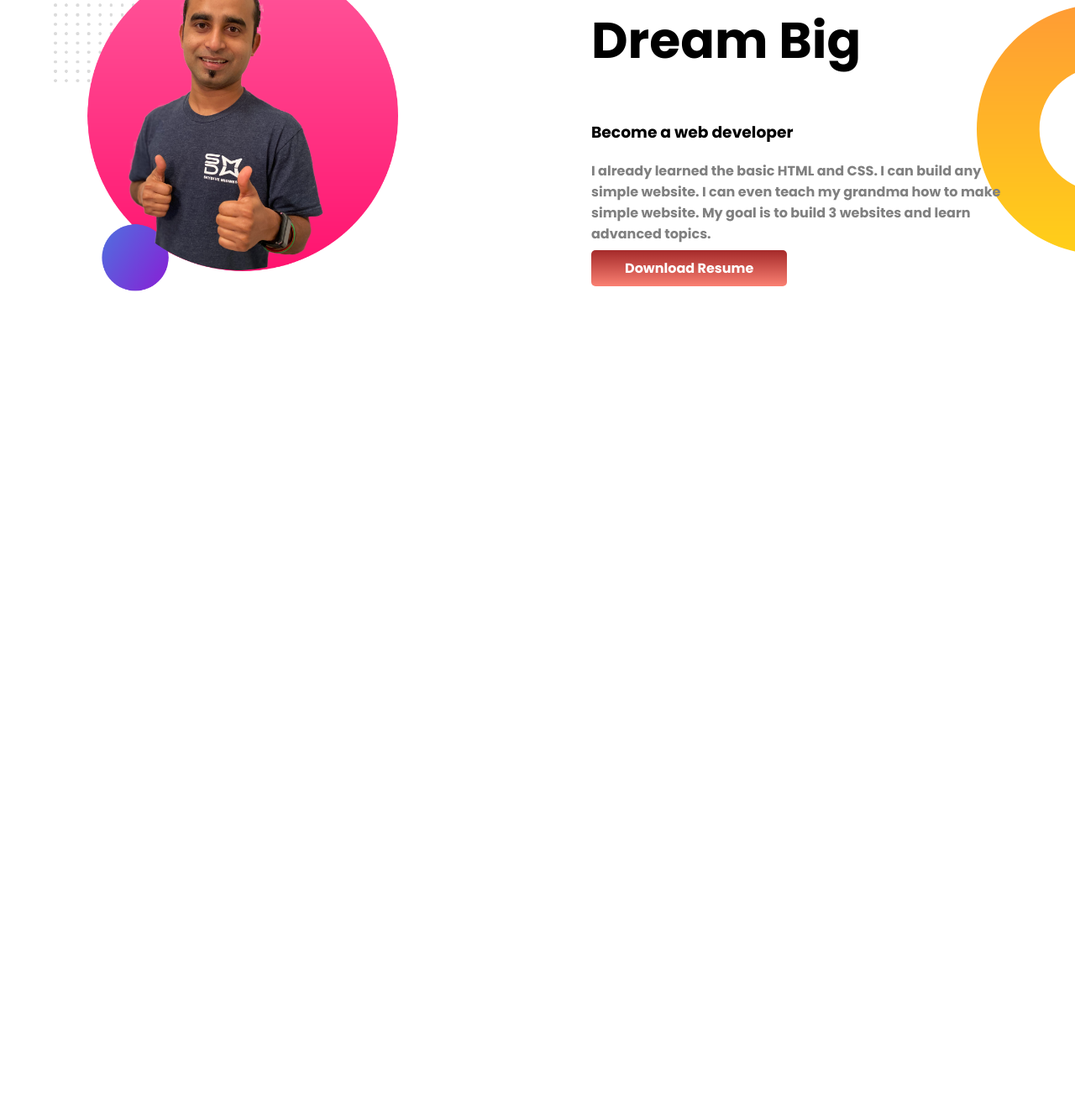
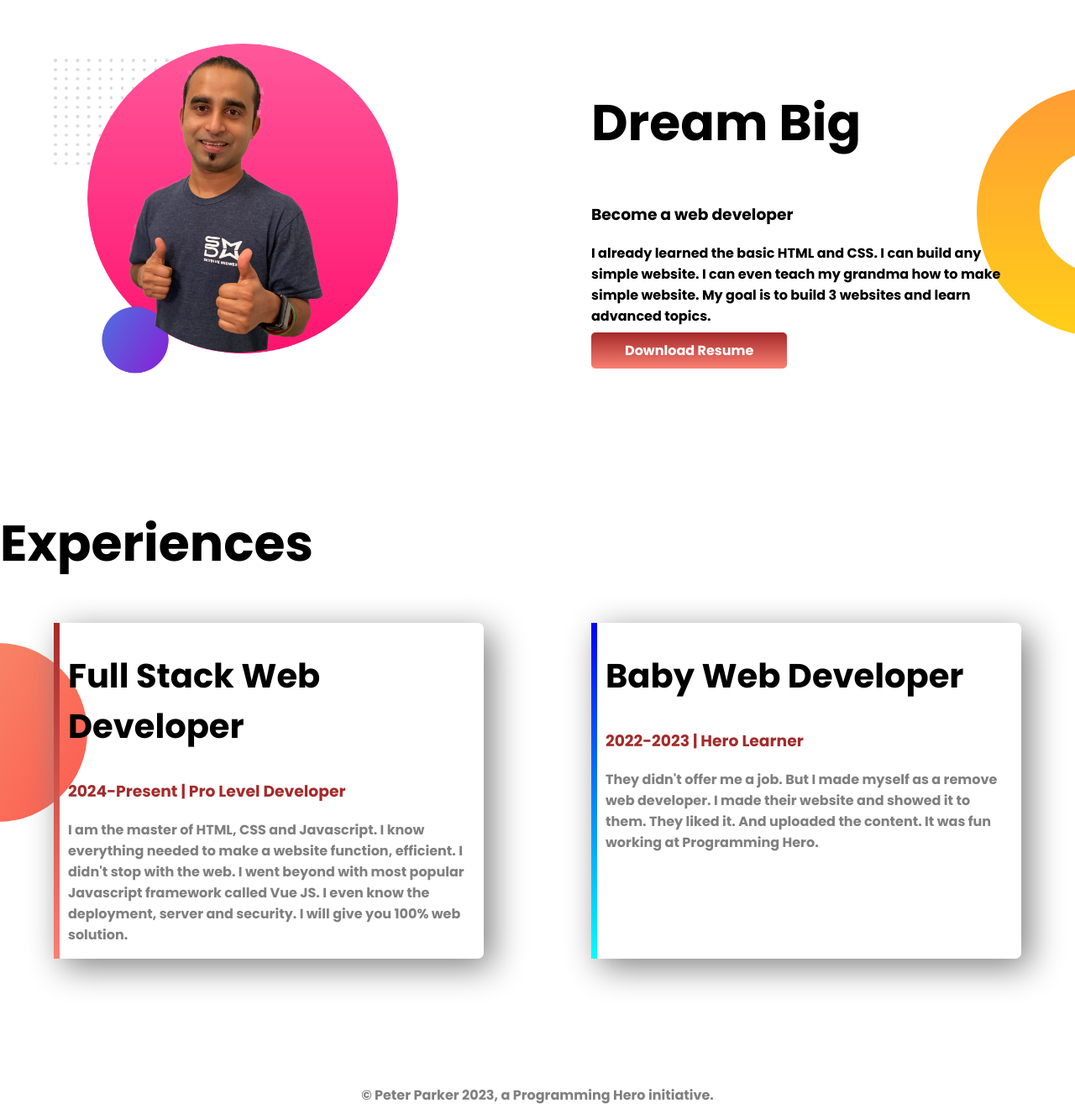
Before and after one commit to DebashisDhar/developer-practice, a plain HTML site: page index.html in a window 1280 px wide. Shown: the part 812-2145 px from the top of the page at 84% size. Before the commit the page ends 1316 px from the top, so only its background shows below. Drawn offline with Linux system fonts and the light colour scheme.

Commit message:
Footer Donr

```diff
--- a/index.html
+++ b/index.html
@@ -13,7 +13,7 @@
 </head>
 
 <body>
-    <section class="top-banner">
+    <section class="top-banner flexible-container">
         <div class="half-width">
             <h1>Welcome To</h1>
             <h1><span class="peter">Peter Parker</span> World</h1>
@@ -27,19 +27,43 @@
             <img src="images/jhankar.png" alt="">
         </div>
     </section>
-    <section class="dream-big">
+    <section class="dream-big flexible-container">
         <div class="half-width">
             <img src="images/jhankar2.png" alt="">
         </div>
         <div class="half-width">
             <h1>Dream Big</h1>
             <h3>Become a web developer</h3>
-            <p>I already learned the basic HTML and CSS. I can build any simple website. I can even teach my grandma how
+            <p class="second">I already learned the basic HTML and CSS. I can build any simple website. I can even teach
+                my grandma how
                 to make simple website. My goal is to build 3 websites and learn advanced topics.</p>
             <a class="link-button" target="_blank" href="https://www.behance.net/debashisdhar">Download Resume</a>
 
         </div>
     </section>
+    <section class="experience-area">
+        <h1>Experiences</h1>
+        <div class="flexible-container">
+            <div id="Full-stack" class="experience-item">
+                <h2>Full Stack Web Developer</h2>
+                <h3 class="peter">2024-Present | Pro Level Developer</h3>
+                <p>I am the master of HTML, CSS and Javascript. I know everything needed to make a website function,
+                    efficient. I didn't stop with the web. I went beyond with most popular Javascript framework called
+                    Vue
+                    JS. I even know the deployment, server and security. I will give you 100% web solution.</p>
+            </div>
+            <div id="Baby-web" class="experience-item">
+                <h2>Baby Web Developer</h2>
+                <h3 class="peter">2022-2023 | Hero Learner</h3>
+                <p>They didn't offer me a job. But I made myself as a remove web developer. I made their website and
+                    showed
+                    it to them. They liked it. And uploaded the content. It was fun working at Programming Hero.</p>
+            </div>
+        </div>
+    </section>
+    <footer>
+        <p>© Peter Parker 2023, a Programming Hero initiative.</p>
+    </footer>
 </body>
 
 </html>
--- a/style.css
+++ b/style.css
@@ -16,7 +16,7 @@ p {
     color: brown;
 }
 
-section {
+.flexible-container {
     display: flex;
     margin-bottom: 150px;
 }
@@ -50,3 +50,43 @@ section {
     background-repeat: no-repeat;
     background-position: right;
 }
+
+.second {
+    color: black;
+}
+
+.experience-area {
+    background-image: url(images/exp-bg.png);
+    background-repeat: no-repeat;
+    background-position: left;
+}
+
+h2 {
+    font-size: 40px;
+}
+
+#Full-stack {
+    border-left: 7px solid;
+    border-image: linear-gradient(brown, salmon);
+    border-image-slice: 1;
+}
+
+#Baby-web {
+    border-left: 7px solid;
+    border-image: linear-gradient(blue, cyan);
+    border-image-slice: 1;
+}
+
+.experience-item {
+    box-shadow: 10px 10px 40px gray;
+    width: 40%;
+    margin-left: 5%;
+    margin-right: 5%;
+    padding-left: 10px;
+    padding-right: 10px;
+    border-radius: 7px;
+}
+
+footer p {
+    text-align: center;
+}
```
